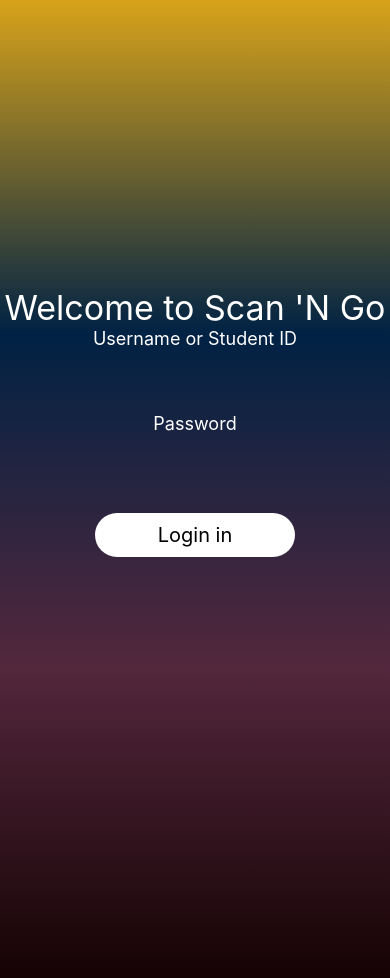
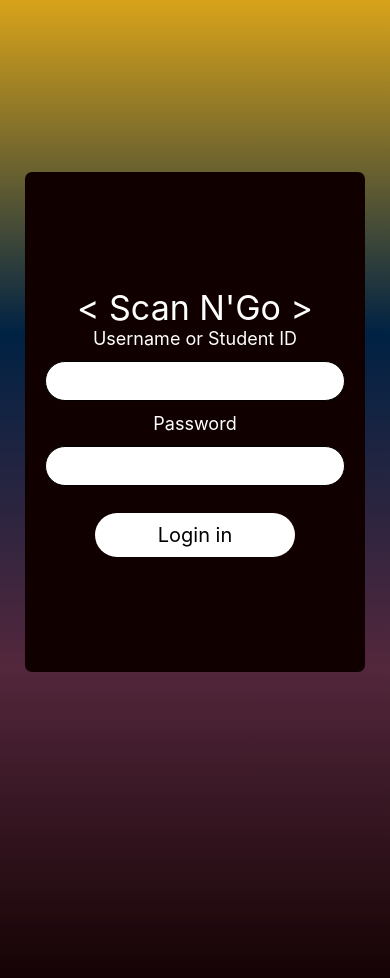
Before and after one commit to alexmanuel2103/ScanNGo-App, a React Native app: screen / in a window 390 px wide. Shown: the top 978 px of the page. Built offline with nearby package versions, Linux system fonts and the light colour scheme.

Commit message:
Feat (DVT): Text and items centered

```diff
--- a/App.js
+++ b/App.js
@@ -1,6 +1,8 @@
 import { StatusBar } from 'expo-status-bar';
 import { StyleSheet, Text, View, TouchableOpacity, TextInput} from 'react-native';
 import {LinearGradient} from 'expo-linear-gradient';
+
+var logo = "< Scan N'Go >";
 
 export default function App() {
   return (
@@ -9,18 +11,20 @@ export default function App() {
         colors={['#D8A31A','#002244','#53273C','#110000']}
         style={styles.background}
       />
-
-    <Text style={styles.welcome}>Welcome to Scan 'N Go</Text>
+      <View>
+        <View style={styles.caja}>
+          <Text style={styles.welcome}> {logo} </Text>
           <Text style={styles.textlogin}>Username or Student ID</Text>
-    <TextInput style={styles.inputtext}></TextInput>
+          <TextInput style={styles.inputtext} keyboardType='numeric'></TextInput>
           <Text style={styles.textlogin}>Password</Text>
           <TextInput style={styles.inputtext} secureTextEntry={true}></TextInput>
           <TouchableOpacity style={styles.button}>
           <Text style={styles.buttontext}>Login in</Text>
           </TouchableOpacity>
+        </View>
+      </View>
+    </View>
 
-
-    </View>
   );
 }
 
@@ -28,7 +32,15 @@ const styles = StyleSheet.create({
   contenedorprincipal: {
     flex: 1,
     justifyContent: 'center',
+    alignItems: 'center'
+  },
+  caja:{
+    justifyContent: 'center',
     alignItems: 'center',
+    width: 340,
+    height: 500,
+    backgroundColor: '#110000',
+    borderRadius: 7
   },
   welcome:{
     color: '#ffffff',
```
Lines whose indentation alone changed are shown as unchanged.
